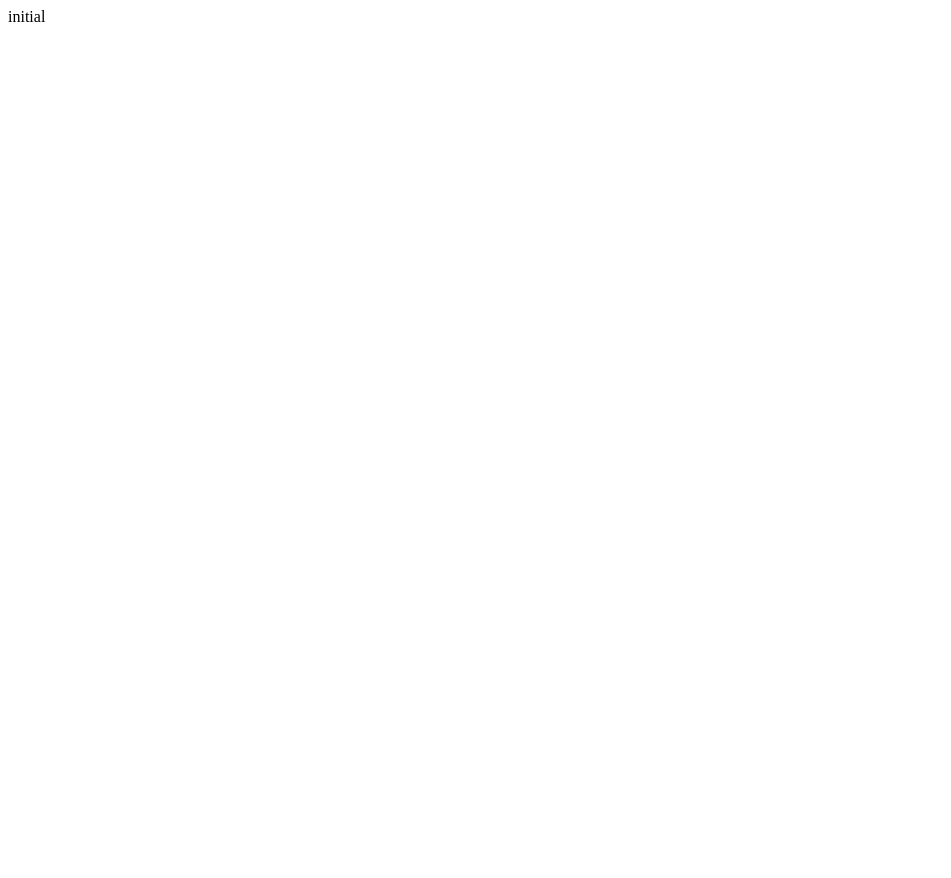
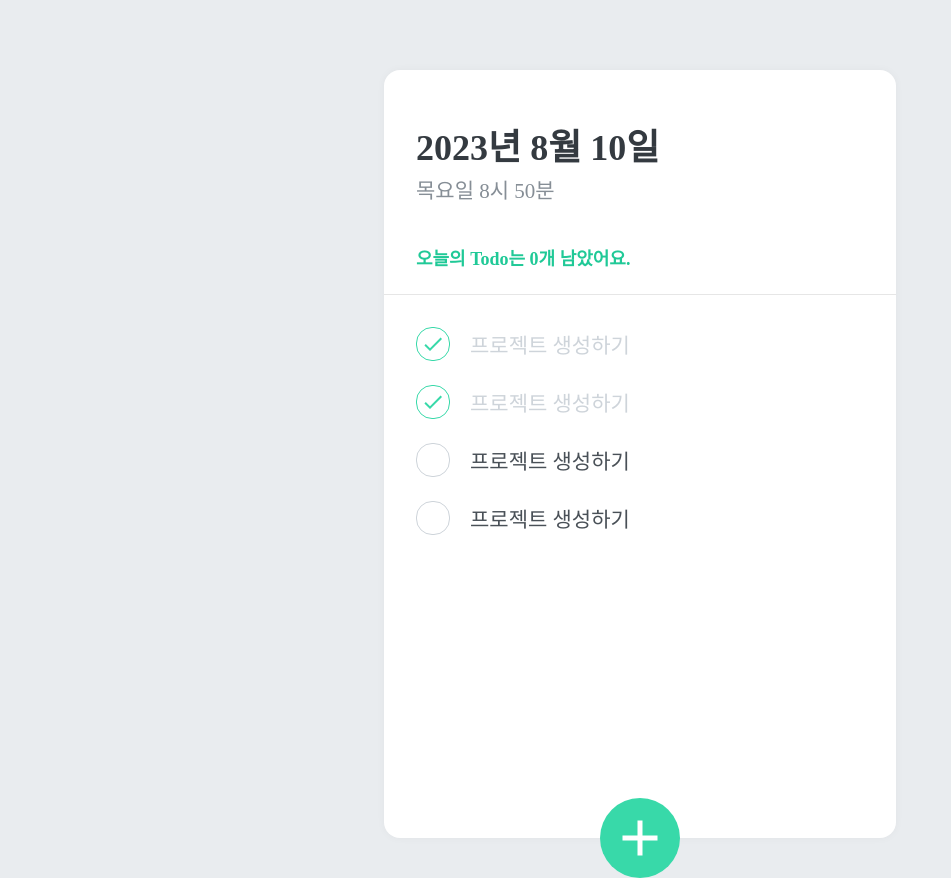
Before and after one commit to ldhbenecia/Practic_TodoList, a React (Create React App) app: page / in a window 1280 px wide. Shown: the whole page, without its empty margins (0-951 px from the left). Before the commit the page ends 800 px from the top, so only its background shows below. Built offline with nearby package versions, Linux system fonts and the light colour scheme.

Commit message:
Style: Publishing

```diff
--- a/src/App.tsx
+++ b/src/App.tsx
@@ -1,11 +1,28 @@
-import React from 'react'
+import React from 'react';
+import { createGlobalStyle } from 'styled-components';
+import TodoTemplate from './Components/TodoTemplate';
+import TodoHeader from './Components/TodoHeader';
+import TodoList from './Components/TodoList';
+import TodoCreate from './Components/TodoCreate';
 
-const App = () => {
+const GlobalStyle = createGlobalStyle`
+  body {
+    margin: 0;
+    background-color: #e9ecef;
+  }
+`;
+
+const App:React.FC = () => {
   return (
-    <div>
-      initial
-    </div>
-  )
-}
+    <>
+      <GlobalStyle />
+      <TodoTemplate>
+        <TodoHeader/>
+        <TodoList />
+        <TodoCreate open={false}/>
+      </TodoTemplate>
+    </>
+  );
+};
 
-export default App
+export default App;
--- /dev/null
+++ b/src/Components/TodoCreate.tsx
@@ -0,0 +1,103 @@
+import React, { useState } from 'react';
+import styled, { css } from 'styled-components';
+import { MdAdd } from 'react-icons/md';
+
+const CircleButton = styled.button<TodoCreateProps>`
+  background-color: #38d9a9;
+  &:hover {
+    background-color: #63e6be;
+  }
+  &:active {
+    background-color: #20c997;
+  }
+
+  z-index: 5;
+  cursor: pointer;
+  width: 80px;
+  height: 80px;
+  display: block;
+  align-items: center;
+  justify-content: center;
+  font-size: 60px;
+  position: absolute;
+  left: 50%;
+  bottom: 0px;
+  transform: translate(-50%, 50%);
+  color: white;
+  border-radius: 50%;
+  border: none;
+  outline: none;
+  display: flex;
+
+  transition: 0.125s all ease-in;
+  ${(props) =>
+    props.open &&
+    css`
+      background: #ff6b6b;
+      &:hover {
+        background: #ff8787;
+      }
+      &:active {
+        background: #fa5252;
+      }
+      transform: translate(-50%, 50%) rotate(45deg);
+    `}
+`;
+
+const InsertFormPositioner = styled.div`
+  width: 100%;
+  bottom: 0;
+  left: 0;
+  position: absolute;
+`;
+
+const InsertForm = styled.form`
+  background: #f8f9fa;
+  padding-left: 32px;
+  padding-top: 32px;
+  padding-right: 32px;
+  padding-bottom: 72px;
+
+  border-bottom-left-radius: 16px;
+  border-bottom-right-radius: 16px;
+  border-top: 1px solid #e9ecef;
+`;
+
+const Input = styled.input`
+  padding: 12px;
+  border-radius: 4px;
+  border: 1px solid #dee2e6;
+  width: 100%;
+  outline: none;
+  font-size: 18px;
+  box-sizing: border-box;
+`;
+
+interface TodoCreateProps {
+  open: boolean;
+}
+
+const TodoCreate: React.FC<TodoCreateProps> = () => {
+  const [open, setOpen] = useState<boolean>(false);
+
+  const onToggle = () => {
+    setOpen(!open);
+  };
+
+  return (
+    <>
+      {open && (
+        <InsertFormPositioner>
+          <InsertForm>
+            <Input autoFocus placeholder="할 일을 입력 후, Enter 를 누르세요" />
+          </InsertForm>
+        </InsertFormPositioner>
+      )}
+      <CircleButton onClick={onToggle} open={open}>
+        <MdAdd />
+      </CircleButton>
+    </>
+  );
+};
+
+export default TodoCreate;
--- /dev/null
+++ b/src/Components/TodoHeader.tsx
@@ -0,0 +1,51 @@
+import React from 'react';
+import styled from 'styled-components';
+
+const TodoHeadLayout = styled.div`
+  padding: 48px 32px 24px 32px;
+  border-bottom: 1px solid rgb(230, 230, 230);
+
+  h1 {
+    margin: 0px;
+    font-size: 36px;
+    color: #343a40;
+  }
+
+  .day {
+    margin-top: 4px;
+    color: #868e96;
+    font-size: 21px;
+  }
+
+  .tasks-left {
+    color: #20c997;
+    font-size: 18px;
+    margin-top: 40px;
+    font-weight: bold;
+  }
+`;
+
+const TodoHeader: React.FC = () => {
+  const dayOfWeek = ['일', '월', '화', '수', '목', '금', '토'];
+  const today = new Date();
+  const year = today.getFullYear();
+  const month = today.getMonth() + 1;
+  const date = today.getDate();
+  const day = dayOfWeek[today.getDay()];
+  const hours = today.getHours();
+  const minutes = today.getMinutes();
+
+  return (
+    <TodoHeadLayout>
+      <h1>
+        {year}년 {month}월 {date}일
+      </h1>
+      <div className="day">
+        {day}요일 {hours}시 {minutes}분
+      </div>
+      <div className="tasks-left">오늘의 Todo는 0개 남았어요.</div>
+    </TodoHeadLayout>
+  );
+};
+
+export default TodoHeader;
--- /dev/null
+++ b/src/Components/TodoItem.tsx
@@ -0,0 +1,81 @@
+import React from 'react';
+import styled, { css } from 'styled-components';
+import { MdDone, MdDelete } from 'react-icons/md';
+
+
+const Remove = styled.div`
+  display: flex;
+  align-items: center;
+  justify-content: center;
+  color: #dee2e6;
+  font-size: 24px;
+  cursor: pointer;
+  &:hover {
+    color: #ff6b6b;
+  }
+  display: none;
+`;
+
+const TodoItemBlock = styled.div`
+  display: flex;
+  align-items: center;
+  padding-top: 12px;
+  padding-bottom: 12px;
+  &:hover {
+    ${Remove} {
+      display: initial;
+    }
+  }
+`;
+
+const CheckCircle = styled.div<TodoItemProps>`
+  width: 32px;
+  height: 32px;
+  border-radius: 16px;
+  border: 1px solid #ced4da;
+  font-size: 24px;
+  display: flex;
+  align-items: center;
+  justify-content: center;
+  margin-right: 20px;
+  cursor: pointer;
+  ${(props) =>
+    props.done &&
+    css`
+      border: 1px solid #38d9a9;
+      color: #38d9a9;
+    `}
+`;
+
+const Text = styled.div<TodoItemProps>`
+  flex: 1;
+  font-size: 21px;
+  color: #495057;
+  ${(props) =>
+    props.done &&
+    css`
+      color: #ced4da;
+    `}
+`;
+
+interface TodoItemProps {
+  id?: number;
+  done: boolean;
+  text?: string;
+}
+
+const TodoItem: React.FC<TodoItemProps> = ({ id, done, text }) => {
+  return (
+    <TodoItemBlock>
+      <CheckCircle done={done}>
+        {done && <MdDone />}
+      </CheckCircle>
+      <Text done={done}>{text}</Text>
+      <Remove>
+        <MdDelete />
+      </Remove>
+    </TodoItemBlock>
+  );
+};
+
+export default TodoItem;
--- /dev/null
+++ b/src/Components/TodoList.tsx
@@ -0,0 +1,22 @@
+import React from 'react';
+import styled from 'styled-components';
+import TodoItem from './TodoItem';
+
+const TodoListLayout = styled.div`
+  flex: 1;
+  padding: 20px 32px;
+  overflow-y: auto;
+`;
+
+const TodoList = () => {
+  return (
+    <TodoListLayout>
+      <TodoItem text="프로젝트 생성하기" done={true} />
+      <TodoItem text="프로젝트 생성하기" done={true} />
+      <TodoItem text="프로젝트 생성하기" done={false} />
+      <TodoItem text="프로젝트 생성하기" done={false} />
+    </TodoListLayout>
+  );
+};
+
+export default TodoList;
--- /dev/null
+++ b/src/Components/TodoTemplate.tsx
@@ -0,0 +1,27 @@
+import React, { ReactNode } from 'react';
+import styled from 'styled-components';
+
+const TodoLayout = styled.div`
+  display: flex;
+  flex-direction: column;
+  width: 512px;
+  height: 768px;
+  position: relative;
+  background-color: white;
+  border-radius: 16px;
+  box-shadow: 0 0 8px 0 rgba(0, 0, 0, 0.04);
+  margin: 0 auto;
+
+  margin-top: 70px;
+  margin-bottom: 32px;
+`;
+
+interface TodoTemplateProps {
+  children: ReactNode;
+}
+
+const TodoTemplate: React.FC<TodoTemplateProps> = ({ children }) => {
+  return <TodoLayout>{children}</TodoLayout>;
+};
+
+export default TodoTemplate;
```
